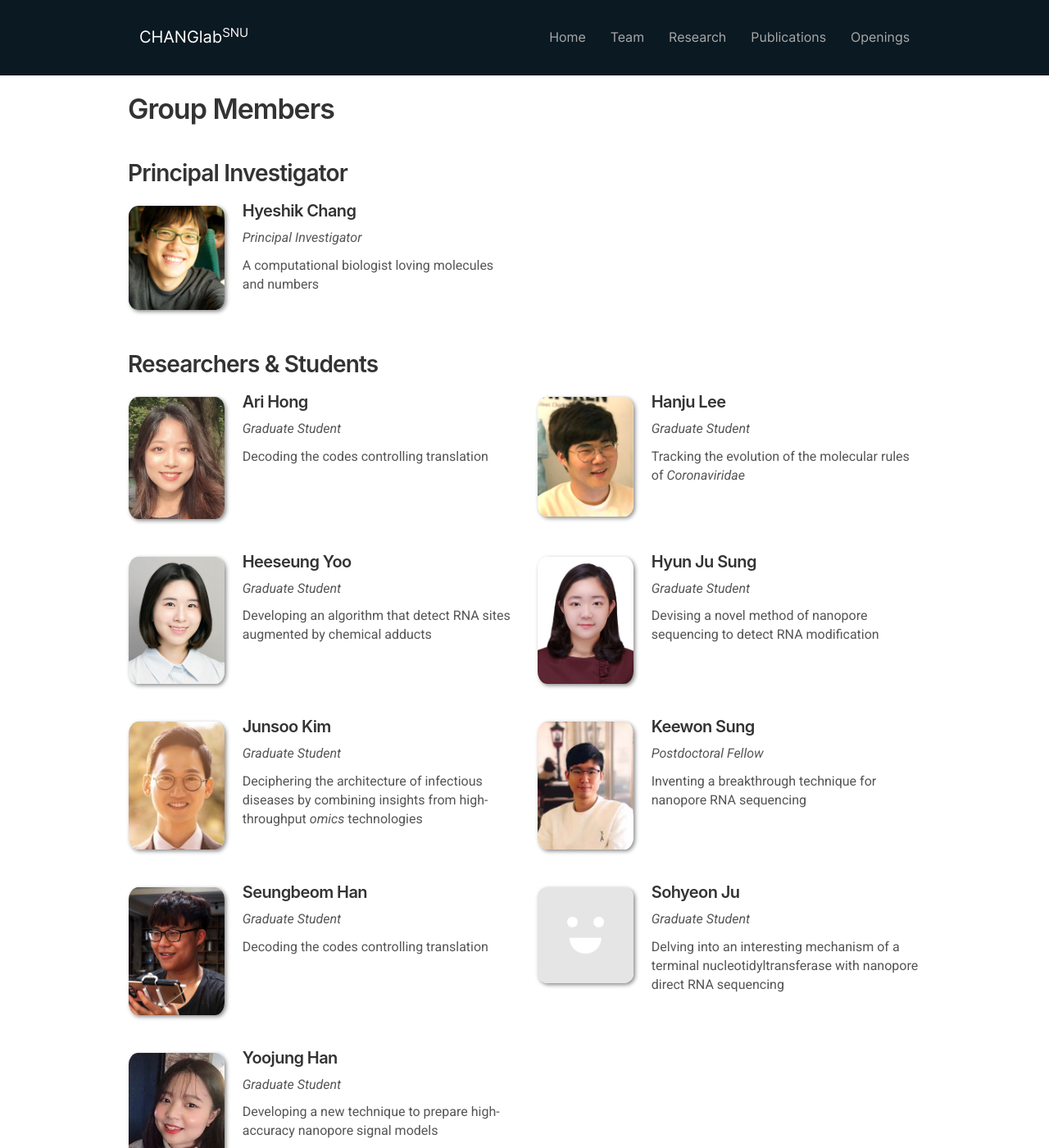
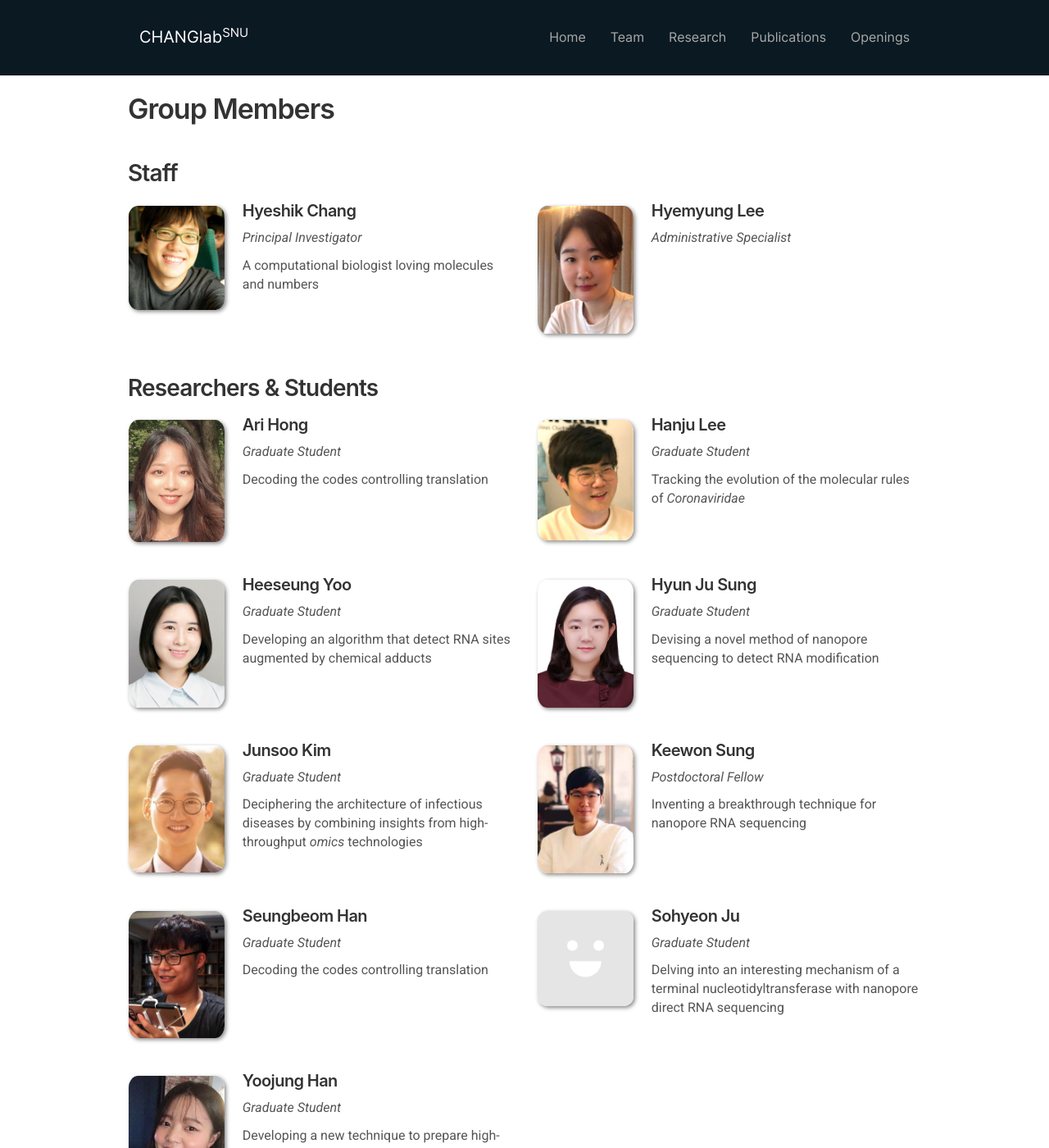
Before and after one commit to ChangLabSNU/ChangLabSNU.github.io, a Jekyll site: the page built from _pages/team.md, in a window 1280 px wide and 1400 px high. Shown: the whole window at 82% size. Built offline with Jekyll 4.4.1, drawn with Linux system fonts in a browser that asks for light colours; nearby versions of some CDN libraries; some web fonts are replaced; some of the changed text lies outside the part shown.

Commit message:
Merge low-population groups.

```diff
--- a/_pages/team.md
+++ b/_pages/team.md
@@ -8,16 +8,12 @@ permalink: /team/
 
 ## Group Members
 
-### Principal Investigator
-{% assign selected_categories = "principal-investigator" | split:',' %}
+### Staff
+{% assign selected_categories = "principal-investigator,support,research-assistant" | split:',' %}
 {% include team_list.html %}
 
 ### Researchers &amp; Students
 {% assign selected_categories = "student,postdoc" | split:',' %}
-{% include team_list.html %}
-
-### Staff
-{% assign selected_categories = "support,research-assistant" | split:',' %}
 {% include team_list.html %}
 
 <br/>
```
